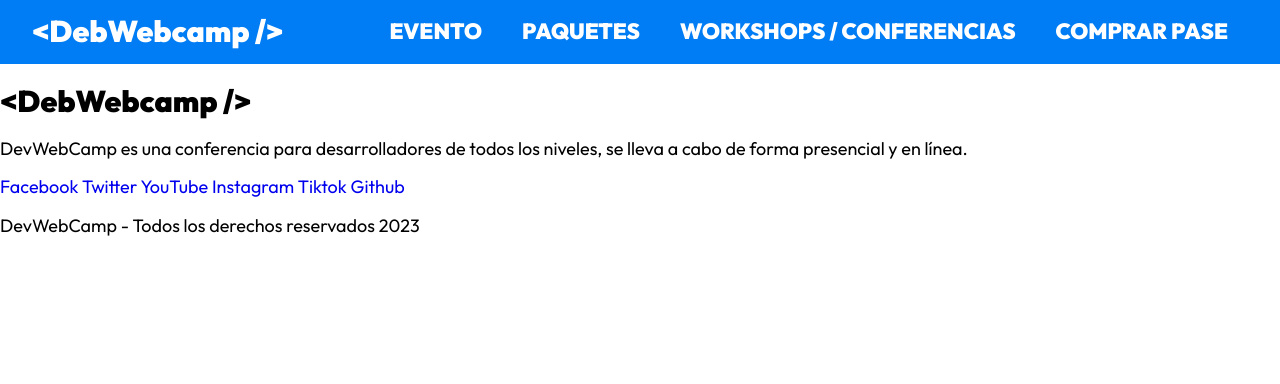
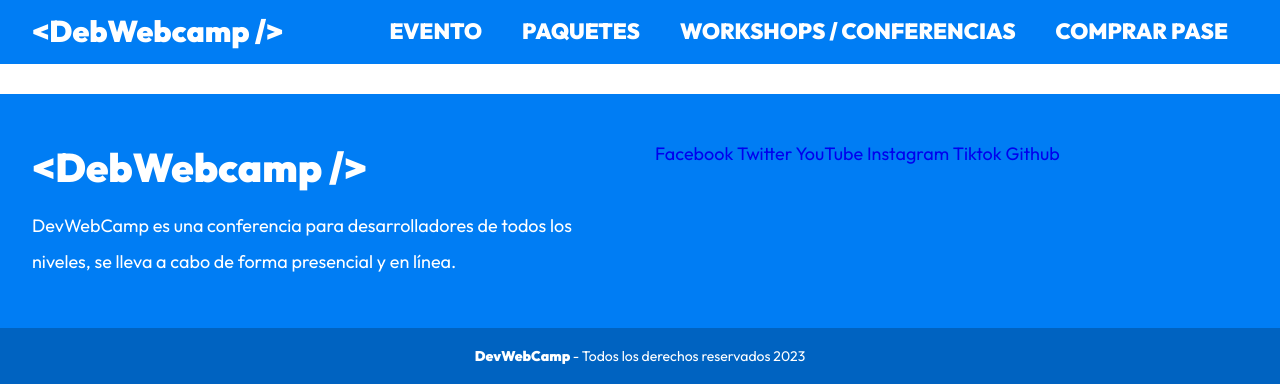
Before and after one commit to colidom/DevWebCamp, a PHP site: template views/templates/footer.php in a window 1280 px wide. Shown: the part 601-985 px from the top of the page. Before the commit the page ends 837 px from the top, so only its background shows below. Run offline with PHP 8.4, Linux system fonts and the light colour scheme; the template is opened without the code that fills it, so the values that code supplies are empty; some libraries are stand-ins or nearby versions.

Commit message:
CSS al Footer

```diff
--- a/src/scss/ui/_index.scss
+++ b/src/scss/ui/_index.scss
@@ -1,2 +1,3 @@
 @forward "formulario";
 @forward 'header';
+@forward 'footer';
--- /dev/null
+++ b/src/scss/ui/footer/_footer.scss
@@ -0,0 +1,44 @@
+@use 'base/variables' as v;
+@use 'base/mixins' as m;
+
+.footer {
+    background-color: v.$azul;
+    margin-top: 3rem;
+    padding-top: 5rem;
+    color: v.$blanco;
+
+    &__grid {
+        @include m.contenedor;
+
+        @include m.tablet {
+            @include m.grid(2, 3rem);
+        }
+    }
+
+    &__logo {
+        @include m.logo;
+        @include m.texto-fluido(2rem, 4rem);
+    }
+
+    &__texto {
+        line-height: 2;
+        text-align: center;
+
+        @include m.tablet {
+            text-align: left;
+        }
+    }
+
+    &__copyright {
+        background-color: darken(v.$azul, 10);
+        margin: 3rem 0 0 0;
+        padding: 2rem 0;
+        text-align: center;
+        font-size: 1.4rem;
+        font-weight: v.$black;
+
+        &--regular {
+            font-weight: v.$regular;
+        }
+    }
+}
--- /dev/null
+++ b/src/scss/ui/footer/_index.scss
@@ -0,0 +1 @@
+@forward 'footer';
```
Also changed, not shown: public/build/css/app.css, 1 other file.
